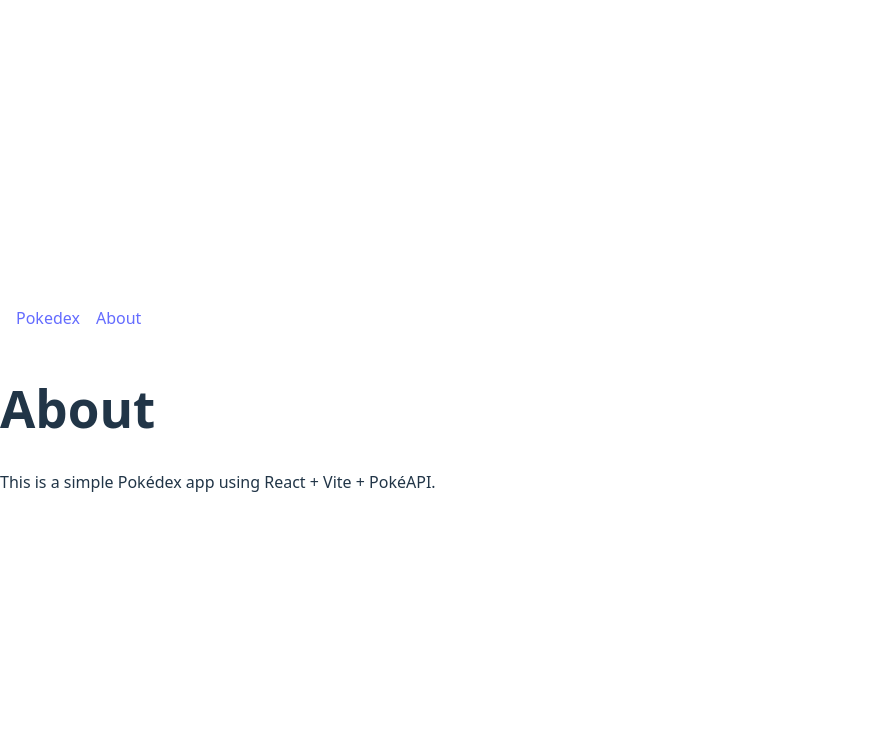
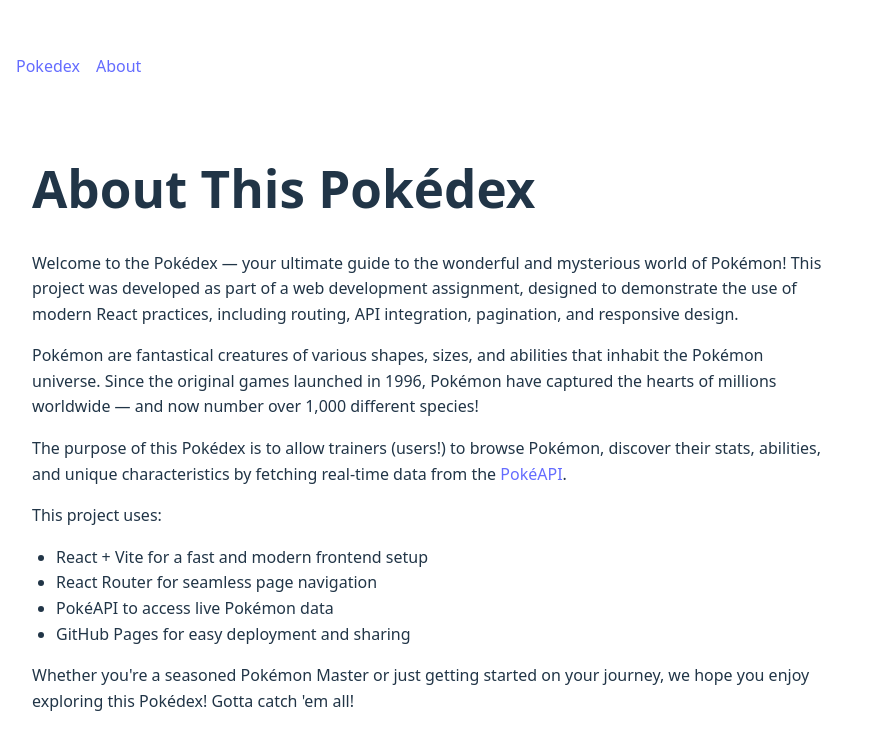
Before and after one commit to Cenone22/Pokedex, a React (Vite) app: page /about in a window 1280 px wide. Shown: the top 750 px of the page, without its empty margins (0-884 px from the left). Built offline with nearby package versions, Linux system fonts and the light colour scheme.

Commit message:
About page and minor updates

```diff
--- a/src/pages/About.tsx
+++ b/src/pages/About.tsx
@@ -1,8 +1,39 @@
 const About = () => {
     return (
-      <div>
-        <h1>About</h1>
-        <p>This is a simple Pokédex app using React + Vite + PokéAPI.</p>
+        <div style={{ padding: '2rem', maxWidth: '800px', margin: '0 auto', lineHeight: '1.6' }}>
+        <h1>About This Pokédex</h1>
+
+        <p>
+          Welcome to the Pokédex — your ultimate guide to the wonderful and mysterious world of Pokémon!
+          This project was developed as part of a web development assignment, designed to demonstrate the use of modern React practices,
+          including routing, API integration, pagination, and responsive design.
+        </p>
+
+        <p>
+          Pokémon are fantastical creatures of various shapes, sizes, and abilities that inhabit the Pokémon universe.
+          Since the original games launched in 1996, Pokémon have captured the hearts of millions worldwide —
+          and now number over 1,000 different species!
+        </p>
+
+        <p>
+          The purpose of this Pokédex is to allow trainers (users!) to browse Pokémon, discover their stats,
+          abilities, and unique characteristics by fetching real-time data from the <a href="https://pokeapi.co/" target="_blank" rel="noopener noreferrer">PokéAPI</a>.
+        </p>
+
+        <p>
+          This project uses:
+          <ul style={{ paddingLeft: '1.5rem' }}>
+            <li>React + Vite for a fast and modern frontend setup</li>
+            <li>React Router for seamless page navigation</li>
+            <li>PokéAPI to access live Pokémon data</li>
+            <li>GitHub Pages for easy deployment and sharing</li>
+          </ul>
+        </p>
+
+        <p>
+          Whether you're a seasoned Pokémon Master or just getting started on your journey, we hope you enjoy exploring this Pokédex!
+          Gotta catch 'em all!
+        </p>
       </div>
     )
   }
--- a/src/pages/PokemonDetails.tsx
+++ b/src/pages/PokemonDetails.tsx
@@ -47,7 +47,7 @@ const PokemonDetails = () => {
       <div style={{ marginBottom: '1rem' }}>
         <button onClick={() => navigate(-1)}>← Back to Pokedex</button>
       </div>
-      <h1>{pokemon.name}</h1>
+      <h1>{pokemon.name.toUpperCase()}</h1>
       <img src={pokemon.sprites.front_default} alt={pokemon.name} />
       <p><strong>Height:</strong> {pokemon.height}</p>
       <p><strong>Weight:</strong> {pokemon.weight}</p>
```
